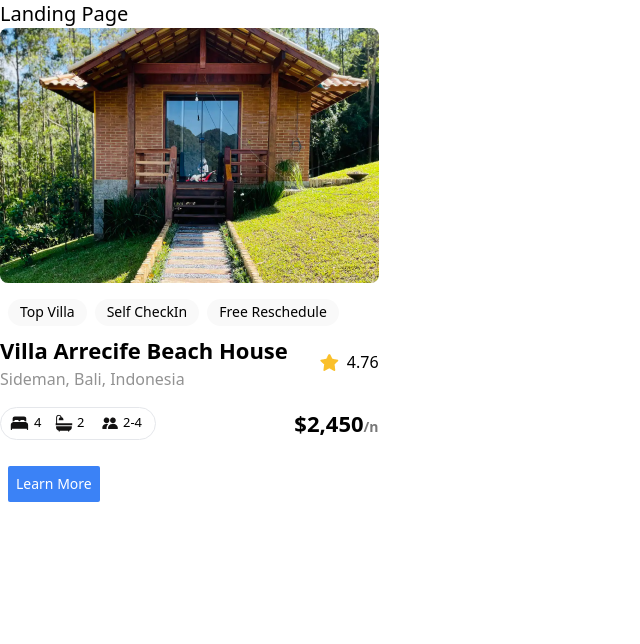
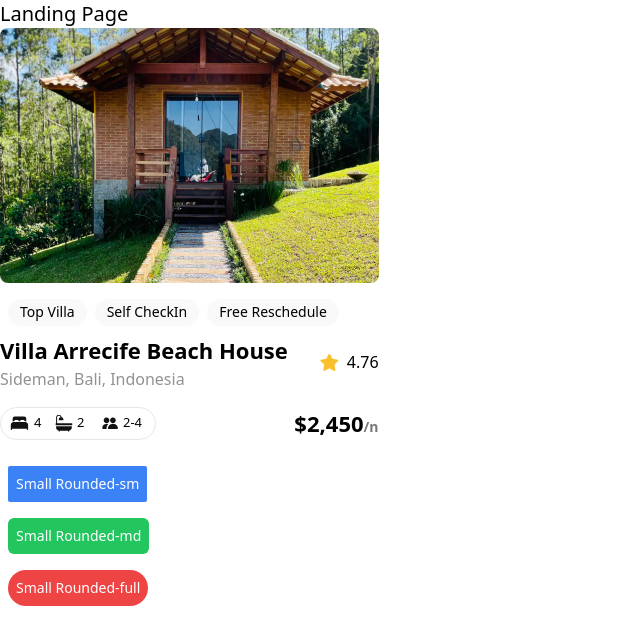
Before and after one commit to Afolarinwa12/alx-project-0x00-setup, a Next.js app in the folder alx-project-0x00/: page /landing in a window 1280 px wide. Shown: the top 644 px of the page, without its empty margins (0-640 px from the left). Built offline with nearby package versions, Linux system fonts and the light colour scheme.

Commit message:
correction on task 6

```diff
--- a/alx-project-0x00/pages/landing.tsx
+++ b/alx-project-0x00/pages/landing.tsx
@@ -7,9 +7,9 @@ const Landing: React.FC = ()  => {
              <Card />
               <div className="mb-6">
         <h2 className="text-xl font-semibold mb-2"></h2>
-        <Button title="Learn More" styles="text-sm rounded-sm bg-blue-500 text-white hover:bg-blue-600" />
-
-
+         <Button title="Small Rounded-sm" styles="text-sm rounded-sm bg-blue-500 text-white hover:bg-blue-600" />
+        <Button title="Small Rounded-md" styles="text-sm rounded-md bg-green-500 text-white hover:bg-green-600" />
+        <Button title="Small Rounded-full" styles="text-sm rounded-full bg-red-500 text-white hover:bg-red-600" />
       </div>
         </div>
     )
```
